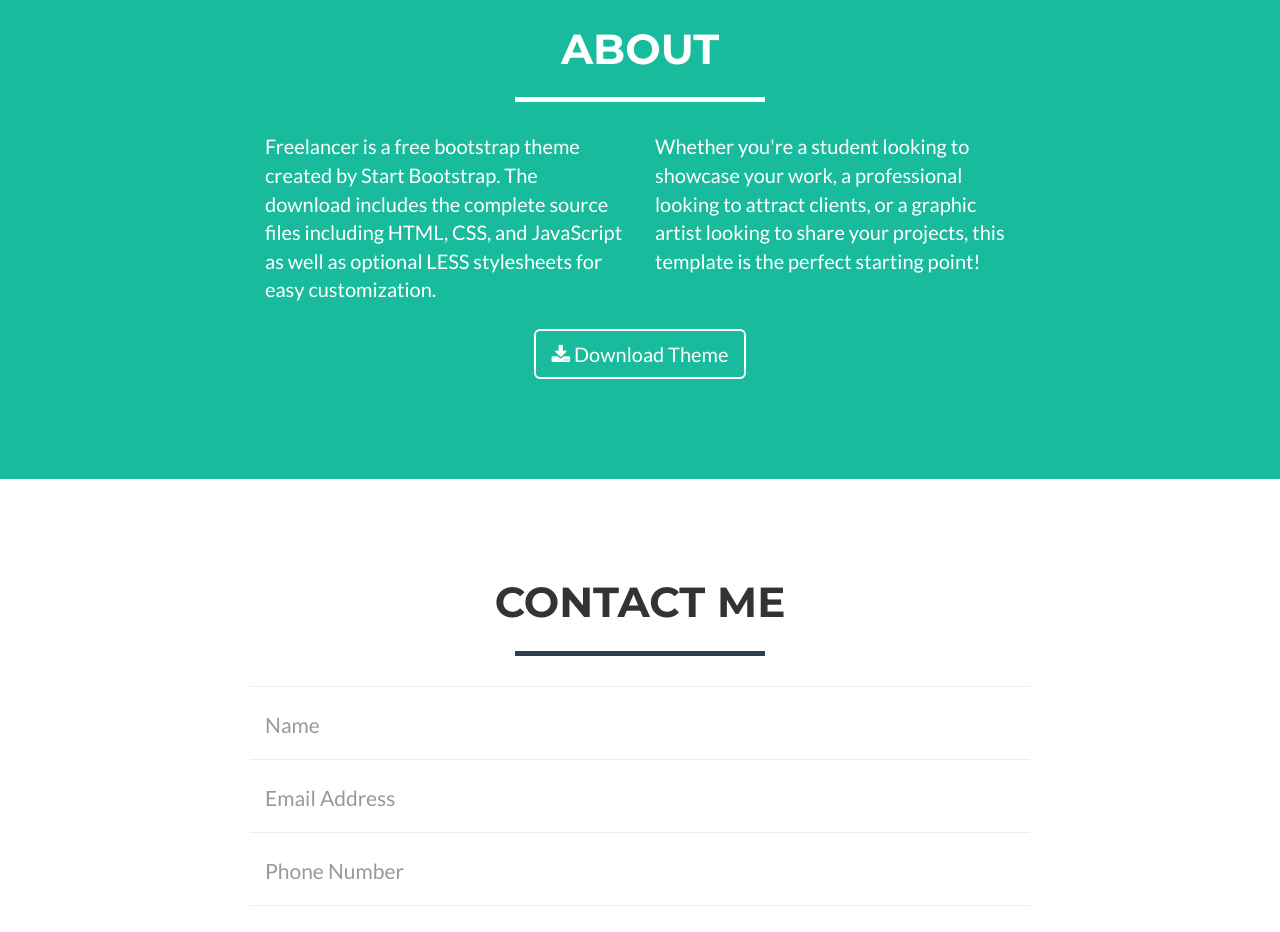
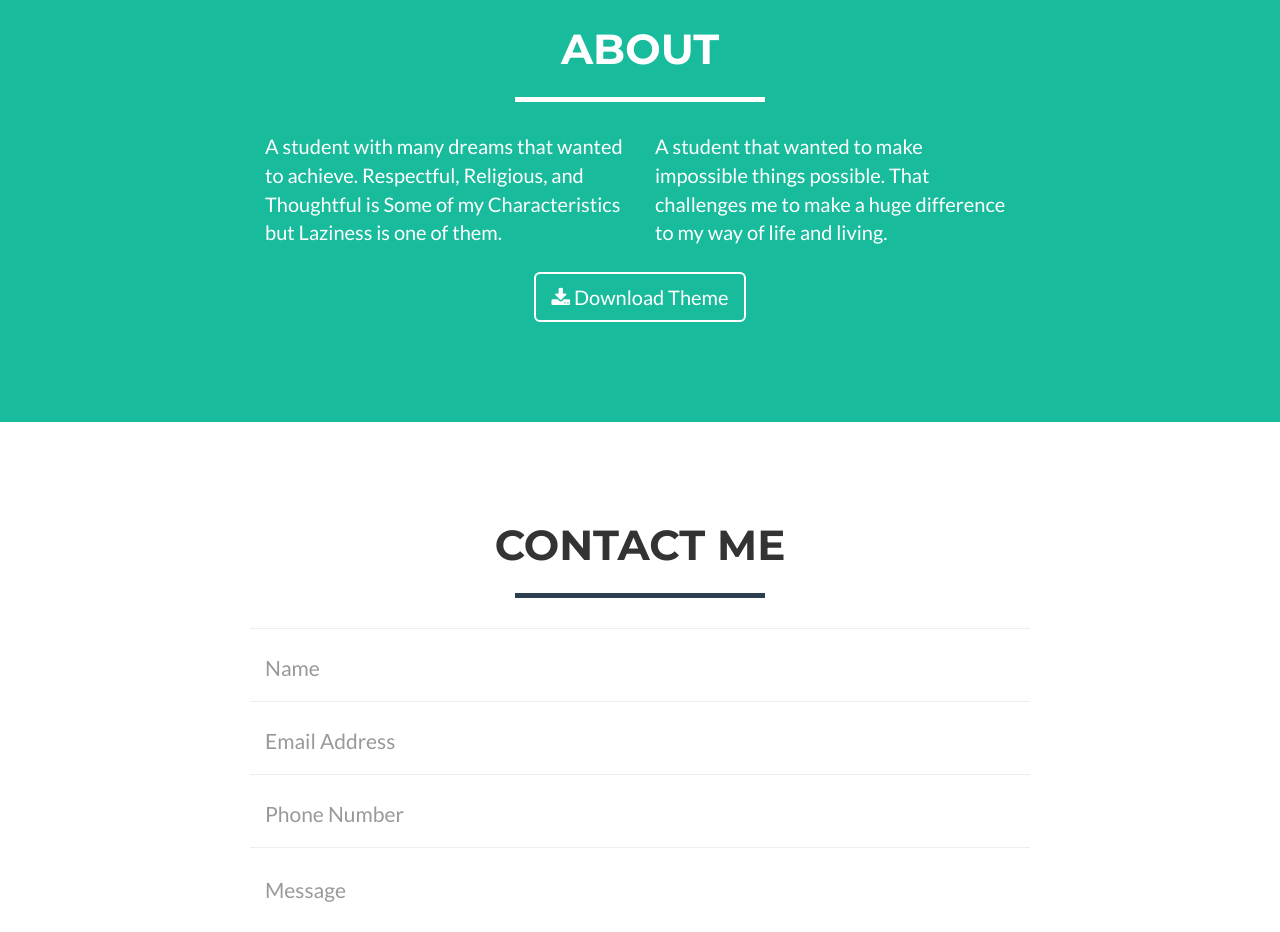
Before and after one commit to bandojomikko/bandojomikko.github.io, a website: page index.html in a window 1280 px wide. Shown: the part 1720-2652 px from the top of the page. Drawn offline with nearby package versions, Linux system fonts and the light colour scheme.

Commit message:
Update index.html

```diff
--- a/index.html
+++ b/index.html
@@ -167,10 +167,10 @@
             </div>
             <div class="row">
                 <div class="col-lg-4 col-lg-offset-2">
-                    <p>Freelancer is a free bootstrap theme created by Start Bootstrap. The download includes the complete source files including HTML, CSS, and JavaScript as well as optional LESS stylesheets for easy customization.</p>
+                    <p>A student with many dreams that wanted to achieve. Respectful, Religious, and Thoughtful is Some of my Characteristics but Laziness is one of them.</p>
                 </div>
                 <div class="col-lg-4">
-                    <p>Whether you're a student looking to showcase your work, a professional looking to attract clients, or a graphic artist looking to share your projects, this template is the perfect starting point!</p>
+                    <p>A student that wanted to make impossible things possible. That challenges me to make a huge difference to my way of life and living.</p>
                 </div>
                 <div class="col-lg-8 col-lg-offset-2 text-center">
                     <a href="#" class="btn btn-lg btn-outline">
```
